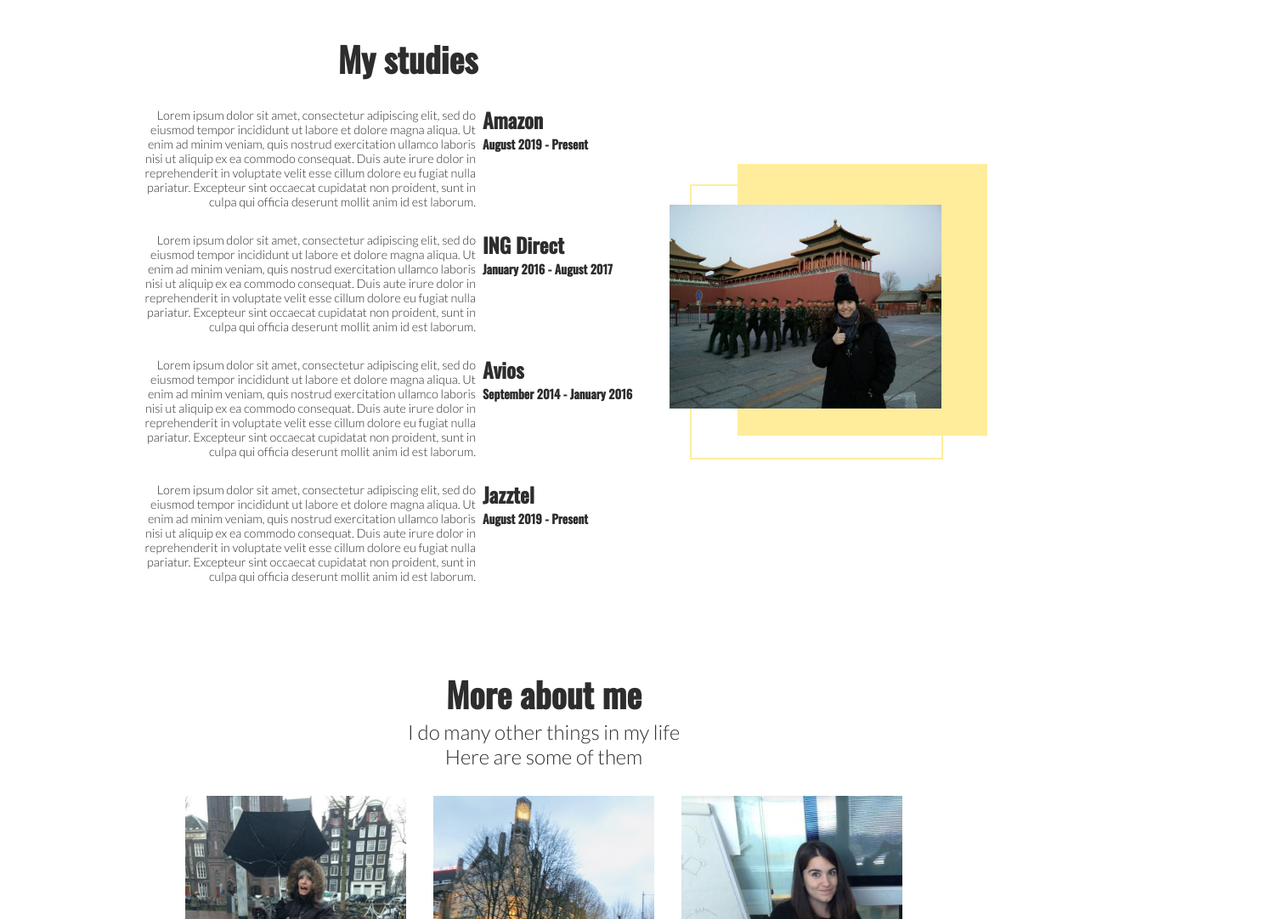
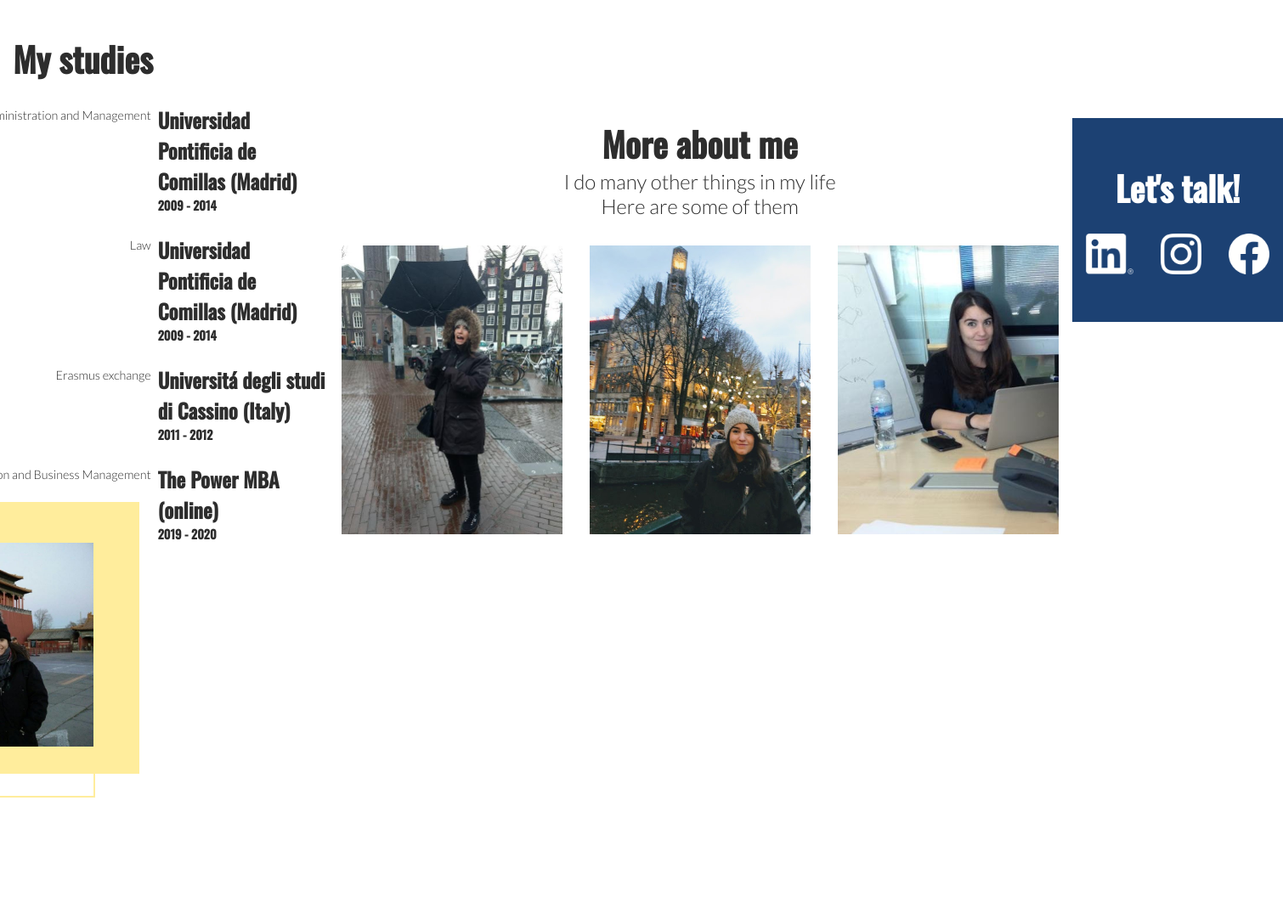
Before and after one commit to Serchinastico/alicia, a plain HTML site: page index.html in a window 1280 px wide. Shown: the part 1600-2682 px from the top of the page at 85% size, 1510 px wide, since content can reach past the window. After the commit the page ends 2539 px from the top, so only its background shows below. Drawn offline with nearby package versions, Linux system fonts and the light colour scheme.

Commit message:
Update index.html

```diff
--- a/index.html
+++ b/index.html
@@ -47,7 +47,7 @@
 
     <div id="experience" class="section">
         <div class="picture-area">
-            <img id="myself-002" src="./img/alicia_003.png" />
+            <img id="myself-002" src="./img/Aliroad.jpg" />
             <div id="experience-picture-decoration-1"></div>
             <div id="experience-picture-decoration-2"></div>
         </div>
@@ -148,64 +148,45 @@
 
             <div class="section-item">
                 <div class="section-item-description">
-                    <p>Lorem ipsum dolor sit amet, consectetur adipiscing elit, sed do eiusmod tempor incididunt ut
-                        labore et dolore magna aliqua. Ut enim ad minim veniam, quis nostrud exercitation ullamco
-                        laboris nisi ut aliquip ex ea commodo consequat. Duis aute irure dolor in reprehenderit in
-                        voluptate velit esse cillum dolore eu fugiat nulla pariatur. Excepteur sint occaecat
-                        cupidatat
-                        non proident, sunt in culpa qui officia deserunt mollit anim id est laborum.</p>
+                    <p>Business Administration and Management</p>
                 </div>
                 <div class="section-item-header">
-                    <h2>Amazon</h2>
-                    <h3>August 2019 - Present</h3>
+                    <h2>Universidad Pontificia de Comillas (Madrid)</h2>
+                    <h3>2009 - 2014</h3>
                 </div>
             </div>
 
-            <div class="section-item">
+                        <div class="section-item">
                 <div class="section-item-description">
-                    <p>Lorem ipsum dolor sit amet, consectetur adipiscing elit, sed do eiusmod tempor incididunt ut
-                        labore et dolore magna aliqua. Ut enim ad minim veniam, quis nostrud exercitation ullamco
-                        laboris nisi ut aliquip ex ea commodo consequat. Duis aute irure dolor in reprehenderit in
-                        voluptate velit esse cillum dolore eu fugiat nulla pariatur. Excepteur sint occaecat
-                        cupidatat
-                        non proident, sunt in culpa qui officia deserunt mollit anim id est laborum.</p>
+                    <p>Law</p>
                 </div>
                 <div class="section-item-header">
-                    <h2>ING Direct</h2>
-                    <h3>January 2016 - August 2017</h3>
+                    <h2>Universidad Pontificia de Comillas (Madrid)</h2>
+                    <h3>2009 - 2014</h3>
                 </div>
             </div>
 
-            <div class="section-item">
+                        <div class="section-item">
                 <div class="section-item-description">
-                    <p>Lorem ipsum dolor sit amet, consectetur adipiscing elit, sed do eiusmod tempor incididunt ut
-                        labore et dolore magna aliqua. Ut enim ad minim veniam, quis nostrud exercitation ullamco
-                        laboris nisi ut aliquip ex ea commodo consequat. Duis aute irure dolor in reprehenderit in
-                        voluptate velit esse cillum dolore eu fugiat nulla pariatur. Excepteur sint occaecat
-                        cupidatat
-                        non proident, sunt in culpa qui officia deserunt mollit anim id est laborum.</p>
+                    <p>Erasmus exchange</p>
                 </div>
                 <div class="section-item-header">
-                    <h2>Avios</h2>
-                    <h3>September 2014 - January 2016</h3>
+                    <h2>Universitá degli studi di Cassino (Italy)</h2>
+                    <h3>2011 - 2012</h3>
                 </div>
             </div>
 
-            <div class="section-item">
+                        <div class="section-item">
                 <div class="section-item-description">
-                    <p>Lorem ipsum dolor sit amet, consectetur adipiscing elit, sed do eiusmod tempor incididunt ut
-                        labore et dolore magna aliqua. Ut enim ad minim veniam, quis nostrud exercitation ullamco
-                        laboris nisi ut aliquip ex ea commodo consequat. Duis aute irure dolor in reprehenderit in
-                        voluptate velit esse cillum dolore eu fugiat nulla pariatur. Excepteur sint occaecat
-                        cupidatat
-                        non proident, sunt in culpa qui officia deserunt mollit anim id est laborum.</p>
+                    <p>Business Expert in Administration and Business Management</p>
                 </div>
                 <div class="section-item-header">
-                    <h2>Jazztel</h2>
-                    <h3>August 2019 - Present</h3>
+                    <h2>The Power MBA (online)</h2>
+                    <h3>2019 - 2020</h3>
                 </div>
             </div>
-        </div>
+
+
         <div class="picture-area">
             <img id="myself-003" src="./img/china.jpg" />
             <div id="studies-picture-decoration-1"></div>
```
